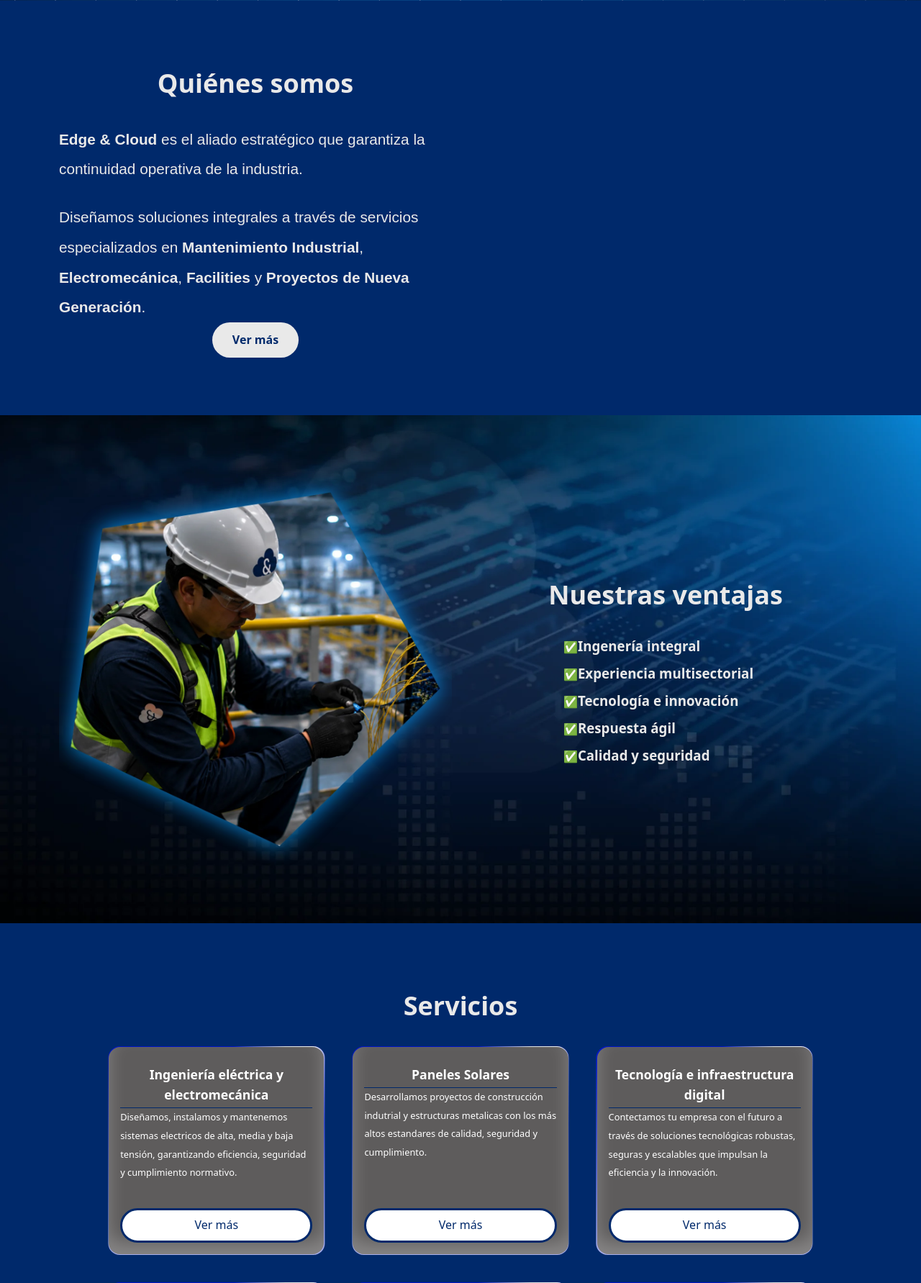
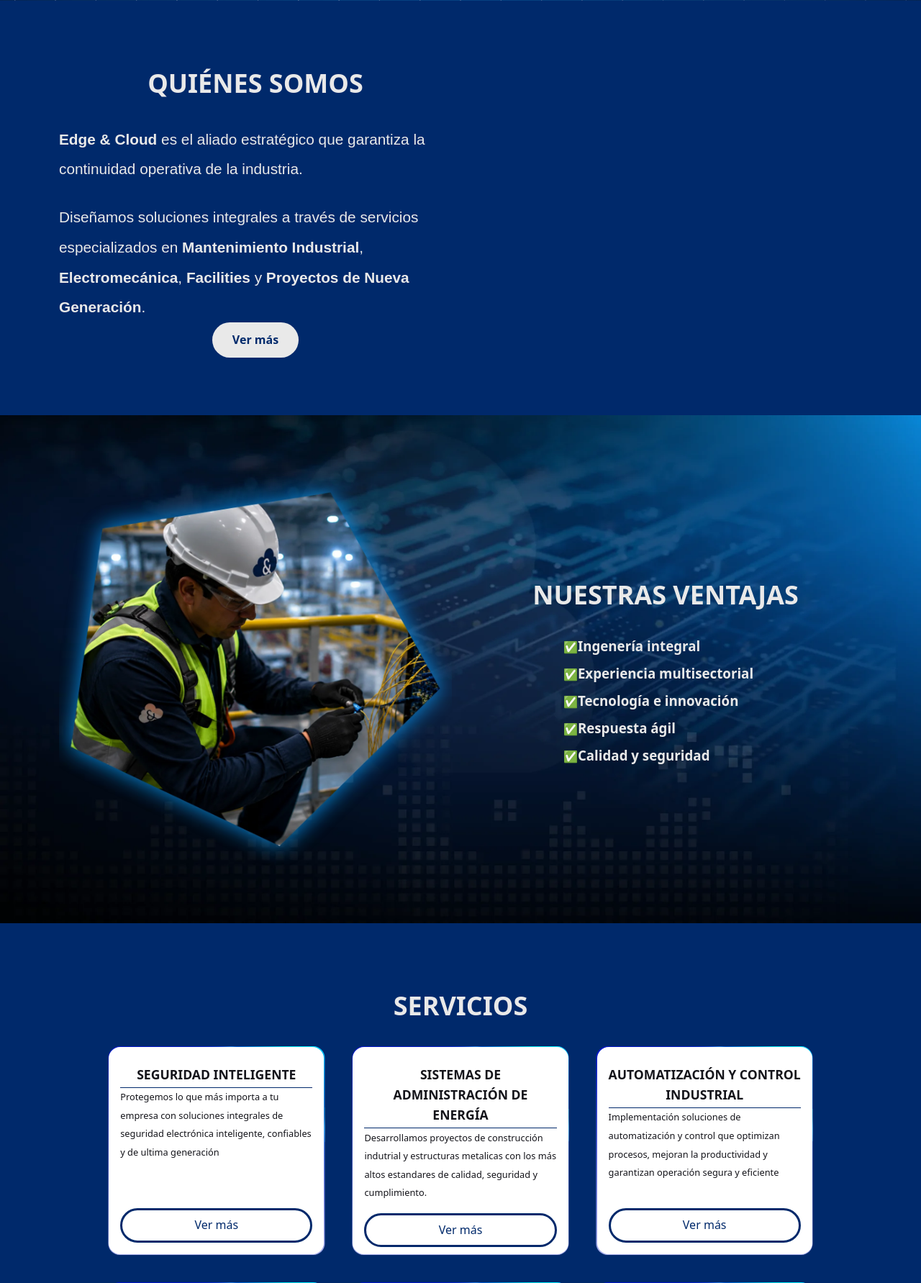
Before and after one commit to leonardoG2500/edge_cloud, a PHP site: page / in a window 1280 px wide. Shown: the part 759-2542 px from the top of the page at 72% size. Run offline with PHP 8.4, Linux system fonts and the light colour scheme; some libraries are stand-ins or nearby versions.

Commit message:
V.3.0.0 - 25.10.26

```diff
--- a/css/style.css
+++ b/css/style.css
@@ -421,7 +421,7 @@ li {
     padding: 1rem;
     width: 18.7rem;
     height: 18rem;
-    background-color: rgb(94, 92, 92);
+    background-color: rgb(255, 255, 255);
     border-radius: 1rem;
     box-shadow: 0px -16px 24px 0px rgba(255, 255, 255, 0.25) inset;
 }
@@ -462,11 +462,17 @@ li {
     height: 10rem;
     background-image: linear-gradient(
         0deg,
-        hsla(0, 0%, 100%, 0) 0%,
-        hsl(0, 0%, 95%) 40%,
-        hsl(180, 5%, 88%) 60%,
-        hsla(0, 0%, 40%, 0) 100%
+        hsla(170, 100%, 47%, 0.212) 0%,
+        hsl(184, 100%, 50%) 40%,
+        hsl(182, 100%, 46%) 60%,
+        hsla(197, 100%, 43%, 0.397) 100%
     );
+    box-shadow:
+        0 0 1.2rem rgba(65, 208, 255, 0.945),
+        0 0 2.5rem rgba(65, 209, 255, 0.55),
+        0 0 4rem rgba(65, 209, 255, 0.35);
+    filter: blur(0.15rem);
+    opacity: 1;
 
     animation: rotate 8s linear infinite;
 }
@@ -479,7 +485,7 @@ li {
 
 .card .card_title__container .card_title {
     font-size: 1.1rem;
-    color: var(--white);
+    color: var(--black);
 }
 
 .card .card_title__container .card_paragraph {
@@ -487,7 +493,7 @@ li {
     width: 65%;
 
     font-size: 0.8rem;
-    color: var(--white);
+    color: var(--black);
 }
 
 .card .line {
--- a/index.html
+++ b/index.html
@@ -140,7 +140,7 @@
                     <div class="row align-items-center gy-5">
                         <div class="col-12 col-lg-6 about-content">
                             <h2 class="titulo-seccion text-claro">
-                                Quiénes somos
+                                QUIÉNES SOMOS
                             </h2>
                             <p class="placeholder">
                                 <strong>Edge & Cloud</strong> es el aliado
@@ -187,7 +187,7 @@
                         </div>
                         <div class="col-12 col-lg-6 about-content">
                             <h2 class="titulo-seccion text-claro">
-                                Nuestras ventajas
+                                NUESTRAS VENTAJAS
                             </h2>
                             <ul>
                                 <li>
@@ -227,7 +227,7 @@
                         Lo que hacemos
                     </p> -->
                     <h2 class="titulo-seccion text-claro text-centro">
-                        Servicios
+                        SERVICIOS
                     </h2>
                     <div
                         class="row align-items-center justify-content-center gap-lg">
@@ -235,18 +235,18 @@
                             <div class="card__border"></div>
                             <div class="card_title__container">
                                 <h3 class="card_title text-centro">
-                                    Ingeniería eléctrica y electromecánica
+                                    SEGURIDAD INTELIGENTE
                                 </h3>
                                 <hr class="line" />
                                 <span class="card_paragraph"
-                                    >Diseñamos, instalamos y mantenemos sistemas
-                                    electricos de alta, media y baja tensión,
-                                    garantizando eficiencia, seguridad y
-                                    cumplimiento normativo.</span
+                                    >Protegemos lo que más importa a tu empresa
+                                    con soluciones integrales de seguridad
+                                    electrónica inteligente, confiables y de
+                                    ultima generación</span
                                 >
                             </div>
                             <a
-                                href="/servicios/ingenieria-electrica-y-electromecanica/"
+                                href="/servicios/seguridad-inteligente/"
                                 class="button text-centro"
                                 >Ver más</a
                             >
@@ -256,7 +256,7 @@
                             <div class="card__border"></div>
                             <div class="card_title__container">
                                 <h3 class="card_title text-centro">
-                                    Paneles Solares
+                                    SISTEMAS DE ADMINISTRACIÓN DE ENERGÍA
                                 </h3>
                                 <hr class="line" />
                                 <span class="card_paragraph"
@@ -273,11 +273,32 @@
                             >
                         </div>
 
+                        <div class="col-12 col-sm-6 col-lg-3 card">
+                            <div class="card__border"></div>
+                            <div class="card_title__container">
+                                <h3 class="card_title text-centro">
+                                    AUTOMATIZACIÓN Y CONTROL INDUSTRIAL
+                                </h3>
+                                <hr class="line" />
+                                <span class="card_paragraph"
+                                    >Implementación soluciones de automatización
+                                    y control que optimizan procesos, mejoran la
+                                    productividad y garantizan operación segura
+                                    y eficiente</span
+                                >
+                            </div>
+                            <a
+                                href="/servicios/automatizacion-control-industrial/"
+                                class="button text-centro"
+                                >Ver más</a
+                            >
+                        </div>
+
                         <div class="card col-12 col-sm-6 col-lg-3">
                             <div class="card__border"></div>
                             <div class="card_title__container">
                                 <h3 class="card_title text-centro">
-                                    Tecnología e infraestructura digital
+                                    TECNOLOGÍA E INFRAESTRUCTURA DIGITAL
                                 </h3>
                                 <hr class="line" />
                                 <span class="card_paragraph">
@@ -320,7 +341,28 @@
                             <div class="card__border"></div>
                             <div class="card_title__container">
                                 <h3 class="card_title text-centro">
-                                    Maquinaria y equipamiento industrial
+                                    INGENIERÍA ELÉCTRICA Y ELECTROMECÁNICA
+                                </h3>
+                                <hr class="line" />
+                                <span class="card_paragraph"
+                                    >Diseñamos, instalamos y mantenemos sistemas
+                                    electricos de alta, media y baja tensión,
+                                    garantizando eficiencia, seguridad y
+                                    cumplimiento normativo.</span
+                                >
+                            </div>
+                            <a
+                                href="/servicios/ingenieria-electrica-y-electromecanica/"
+                                class="button text-centro"
+                                >Ver más</a
+                            >
+                        </div>
+
+                        <div class="col-12 col-sm-6 col-lg-3 card">
+                            <div class="card__border"></div>
+                            <div class="card_title__container">
+                                <h3 class="card_title text-centro">
+                                    MAQUINARIA Y EQUIPAMIENTO INDUSTRIAL
                                 </h3>
                                 <hr class="line" />
                                 <span class="card_paragraph"
@@ -387,7 +387,7 @@
                 <div class="container">
                     <!-- <p class="text-centro text-claro mb-xs">Confianza</p> -->
                     <h2 class="titulo-seccion text-centro text-claro">
-                        Nuestras certificaciones
+                        NUESTROS CERTIFICADOS
                     </h2>
                     <div
                         class="row align-items-center justify-content-center gap-lg">
@@ -516,16 +516,10 @@
                 <div class="container">
                     <!-- <p class="text-centro text-claro mb-xs">Confianza</p> -->
                     <h2 class="titulo-seccion text-centro text-claro">
-                        Quiénes nos respaldan
+                        QUIENES NOS RESPALDAN
                     </h2>
-                    <div
-                        class="row gap-md align-items-center justify-content-center">
-                        <div
-                            class="col-12 col-lg-3 respaldan-logo d-flex justify-content-center">
-                            <img src="assets/img/respaldos/duns.webp" alt="" />
-                        </div>
-                        <div
-                            class="col-12 col-lg-3 respaldan-logo d-flex justify-content-center">
+                    <div class="row align-items-center justify-content-center">
+                        <div class="col-12 col-lg-3 justify-content-center">
                             <img
                                 src="assets/img/respaldos/marca_gto.webp"
                                 alt="" />
```
Also changed, not shown: other parts of index.html (+22 -54 lines), assets/img/proceso_pevo.webp (added).
